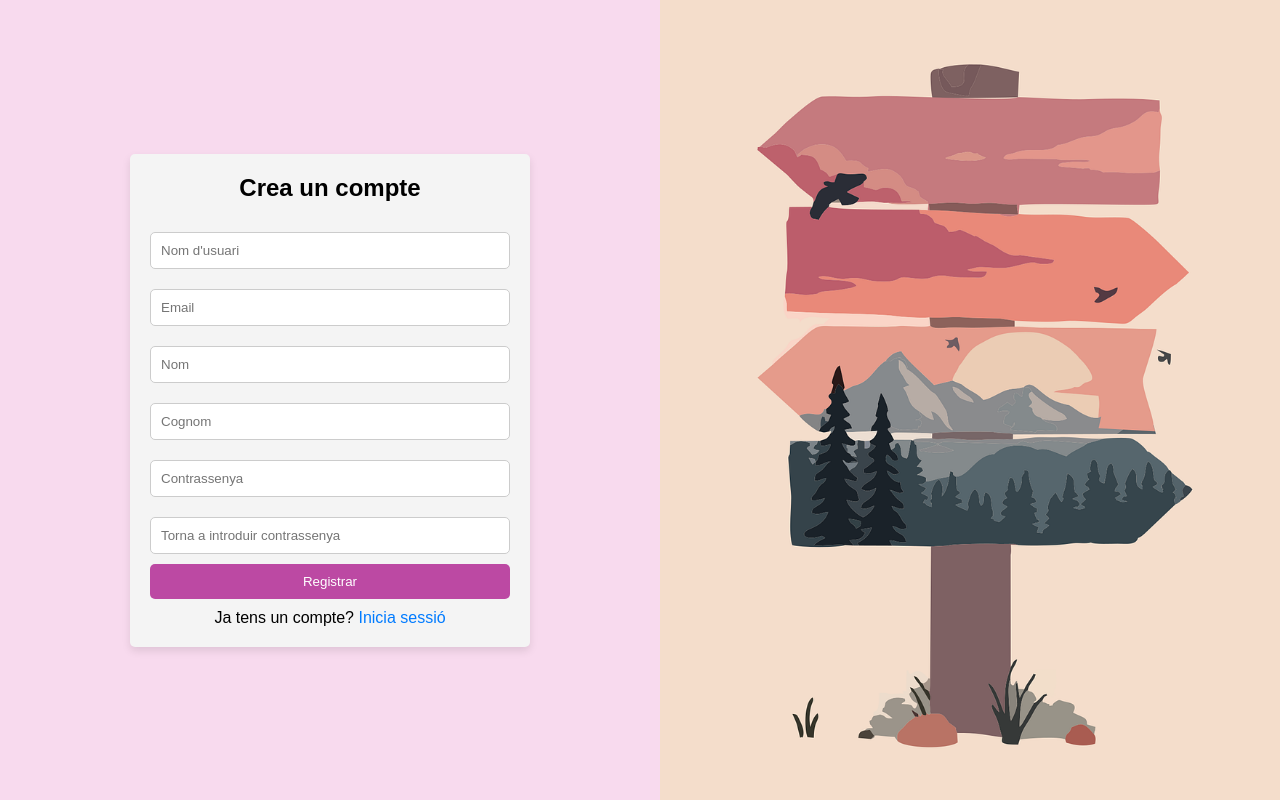
After one commit to ivanfernandezmo/XarxaSocial, a PHP site: page /register.php in a window 1280 px wide. The commit adds this page. Run offline with PHP 8.4, Linux system fonts and the light colour scheme.

Commit message:
register

```diff
--- /dev/null
+++ b/register.php
@@ -0,0 +1,189 @@
+<?php
+// Iniciar la sesión si no lo has hecho antes (opcional, dependiendo de tus necesidades)
+session_start();
+
+// Aquí puedes agregar tu lógica PHP para procesar el formulario (guardar en la base de datos, validar, etc.)
+if ($_SERVER['REQUEST_METHOD'] == 'POST') {
+    // Validar los datos y procesar el registro
+    $username = trim($_POST['username']);
+    $email = trim($_POST['email']);
+    $firstName = trim($_POST['firstName']);
+    $lastName = trim($_POST['lastName']);
+    $password = $_POST['password'];
+    $verifyPassword = $_POST['verifyPassword'];
+
+    // Validaciones básicas
+    if (empty($username) || empty($email) || empty($password) || $password !== $verifyPassword) {
+        // Mostrar errores si algún campo obligatorio está vacío o las contraseñas no coinciden
+        $error = "Si us plau, completa tots els camps obligatoris.";
+    } else {
+        // Aquí puedes agregar el código para guardar el usuario en la base de datos.
+        // Asegúrate de usar medidas de seguridad como el hash de contraseñas (password_hash()).
+        $success = "Registre realitzat amb èxit. Ara pots inicar sessió.";
+    }
+}
+?>
+
+<!DOCTYPE html>
+<html lang="es">
+<head>
+    <meta charset="UTF-8">
+    <meta name="viewport" content="width=device-width, initial-scale=1.0">
+    <title>Registro</title>
+    <style>
+        /* Estilos generales */
+        * {
+            margin: 0;
+            padding: 0;
+            box-sizing: border-box;
+        }
+
+        html, body {
+            height: 100%;
+            font-family: Arial, sans-serif;
+        }
+
+        body {
+            display: flex;
+            flex-direction: row;
+            height: 100vh;
+
+        }
+
+        /* Contenedor de la izquierda (formulario) */
+        .form-container {
+            flex: 1;
+            background-color: #ffffff;
+            display: flex;
+            justify-content: center;
+            align-items: center;
+            padding: 20px;
+            background-color: rgb(248, 218, 238);
+        }
+
+        /* Contenedor del formulario de registro */
+        .register-container {
+            width: 100%;
+            max-width: 400px;
+            padding: 20px;
+            border-radius: 5px;
+            box-shadow: 0 4px 8px rgba(0, 0, 0, 0.1);
+            background-color: #f4f4f4;
+        }
+
+        .register-container h2 {
+            text-align: center;
+            margin-bottom: 20px;
+        }
+
+        .form-input {
+            width: 100%;
+            padding: 10px;
+            margin: 10px 0;
+            border-radius: 5px;
+            border: 1px solid #ccc;
+            box-sizing: border-box;
+        }
+
+        .form-input:focus {
+            border-color: #66afe9;
+            outline: none;
+        }
+
+        .register-btn {
+            width: 100%;
+            padding: 10px;
+            background-color:rgb(188, 73, 163);
+            color: white;
+            border: none;
+            border-radius: 5px;
+            cursor: pointer;
+        }
+
+        .register-btn:hover {
+            background-color: #0056b3;
+        }
+
+        .login-link {
+            text-align: center;
+            margin-top: 10px;
+        }
+
+        .login-link a {
+            color: #007bff;
+            text-decoration: none;
+        }
+
+        .login-link a:hover {
+            text-decoration: underline;
+        }
+
+        .error {
+            color: red;
+            font-size: 14px;
+        }
+
+        .success {
+            color: green;
+            font-size: 14px;
+        }
+
+        /* Contenedor de la derecha (imagen) */
+        .image-container {
+            flex: 1;
+            background-image: url('imatges/sign-post-5655110_1280.webp'); /* Ruta de la imagen */
+            background-size: cover;
+            background-position: center;
+            background-repeat: no-repeat;
+            height: 100vh; /* Asegura que ocupe toda la altura de la ventana */
+        }
+
+        /* En el caso de pantallas pequeñas, apilamos los elementos verticalmente */
+        @media (max-width: 768px) {
+            body {
+                flex-direction: column;
+            }
+
+            .form-container, .image-container {
+                flex: none;
+                width: 100%;
+                height: 50%;
+            }
+
+            .register-container {
+                padding: 15px;
+            }
+        }
+    </style>
+</head>
+<body>
+
+    <!-- Contenedor principal de dos columnas -->
+    <div class="form-container">
+        <div class="register-container">
+            <h2>Crea un compte</h2>
+            <?php if (!empty($error)): ?>
+                <p class="error"><?php echo $error; ?></p>
+            <?php elseif (!empty($success)): ?>
+                <p class="success"><?php echo $success; ?></p>
+            <?php endif; ?>
+            <form action="register.php" method="POST">
+                <input type="text" name="username" class="form-input" placeholder="Nom d'usuari" required>
+                <input type="email" name="email" class="form-input" placeholder="Email" required>
+                <input type="text" name="firstName" class="form-input" placeholder="Nom">
+                <input type="text" name="lastName" class="form-input" placeholder="Cognom">
+                <input type="password" name="password" class="form-input" placeholder="Contrassenya" required>
+                <input type="password" name="verifyPassword" class="form-input" placeholder="Torna a introduir contrassenya" required>
+                <button type="submit" class="register-btn">Registrar</button>
+            </form>
+            <div class="login-link">
+                <p>Ja tens un compte? <a href="login.php">Inicia sessió</a></p>
+            </div>
+        </div>
+    </div>
+
+    <!-- Contenedor de la derecha (imagen) -->
+    <div class="image-container"></div>
+
+</body>
+</html>
```
Also changed, not shown: index.php (+5 -5 lines), imatges/bosque-montanas-fondo_911078-17940.jpg (added), imatges/sign-post-5655110_1280.webp (added).
